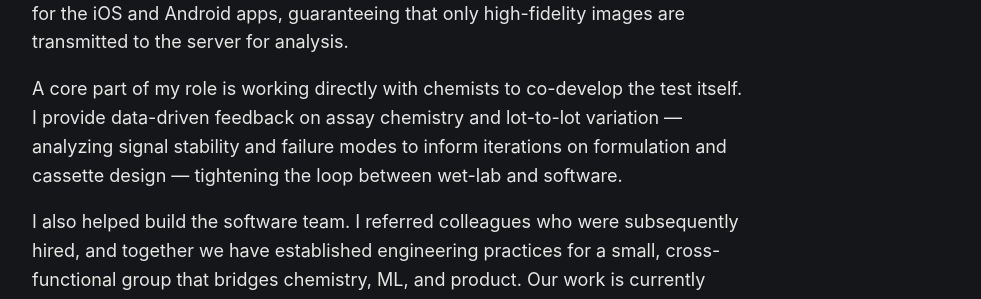
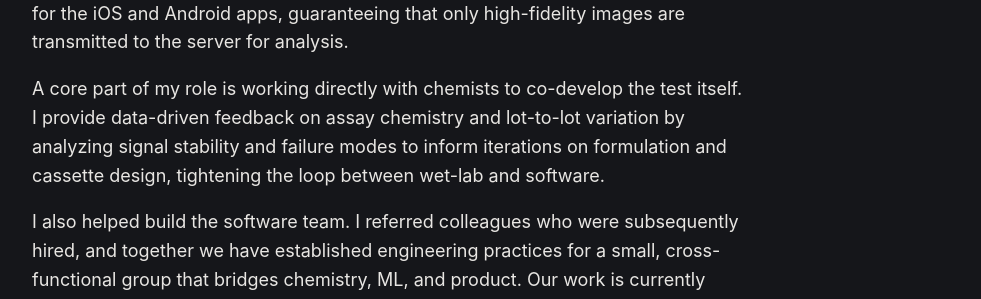
Before and after one commit to wowow2/wowow2.github.io, a Jekyll site: the page built from _pages/cv-internship.md, in a window 1280 px wide. Shown: the part 843-1142 px from the top of the page, without its empty margins (149-1130 px from the left). Built offline with Jekyll 4.4.1, drawn with Linux system fonts in a browser that asks for light colours.

```diff
--- a/_data/projects.yml
+++ b/_data/projects.yml
@@ -26,7 +26,7 @@
 
 - title: Retro Internet Radio
   url: https://github.com/wowow2/retro-internet-radio
-  summary: 3D-printed internet radio — Arduino front-panel + Pi daemon over USB serial, mpv IPC for instant switching, Radio-Browser API with fallback, 1602 LCD in OpenSCAD enclosure.
+  summary: 3D-printed internet radio with Arduino front-panel and Pi daemon over USB serial, mpv IPC for instant switching, Radio-Browser API with fallback, and 1602 LCD in OpenSCAD enclosure.
   tags:
     - Python
     - Arduino
--- a/_includes/head.html
+++ b/_includes/head.html
@@ -2,7 +2,7 @@
   <meta charset="utf-8">
   <meta name="viewport" content="width=device-width, initial-scale=1">
   <meta name="description" content="{{ site.description }}">
-  <title>{% if page.title %}{{ page.title }} — {{ site.title }}{% else %}{{ site.title }}{% endif %}</title>
+  <title>{% if page.title %}{{ page.title }} | {{ site.title }}{% else %}{{ site.title }}{% endif %}</title>
   <link rel="stylesheet" href="{{ '/assets/css/style.css' | relative_url }}">
   {%- seo -%}
 </head>
--- a/_pages/cv-internship.md
+++ b/_pages/cv-internship.md
@@ -10,6 +10,6 @@ I architected a cloud-based deep learning regression pipeline engineered to extr
 
 To support this, I manage large-scale datasets (HDF5, PostgreSQL on RDS, S3) via a relational schema for training data and metadata; I built API endpoints and visualization tooling for data collection and model testing, tracking prediction consistency and data quality to continuously refine training datasets. I also collaborated with mobile engineers to implement on-device capture quality checks for the iOS and Android apps, guaranteeing that only high-fidelity images are transmitted to the server for analysis.
 
-A core part of my role is working directly with chemists to co-develop the test itself. I provide data-driven feedback on assay chemistry and lot-to-lot variation — analyzing signal stability and failure modes to inform iterations on formulation and cassette design — tightening the loop between wet-lab and software.
+A core part of my role is working directly with chemists to co-develop the test itself. I provide data-driven feedback on assay chemistry and lot-to-lot variation by analyzing signal stability and failure modes to inform iterations on formulation and cassette design, tightening the loop between wet-lab and software.
 
 I also helped build the software team. I referred colleagues who were subsequently hired, and together we have established engineering practices for a small, cross-functional group that bridges chemistry, ML, and product. Our work is currently supporting FDA and Health Canada submissions, including documentation, validation, and reproducibility for the analytical and software components.
```
